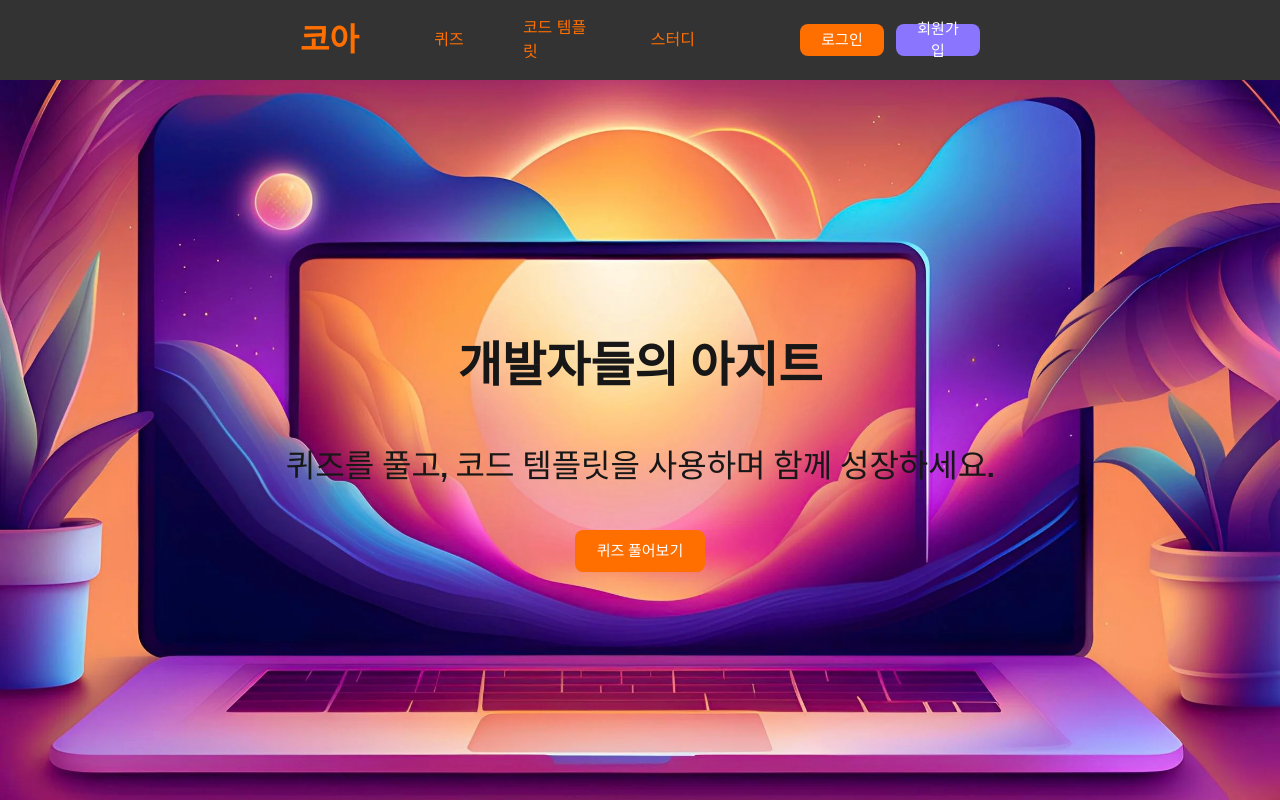
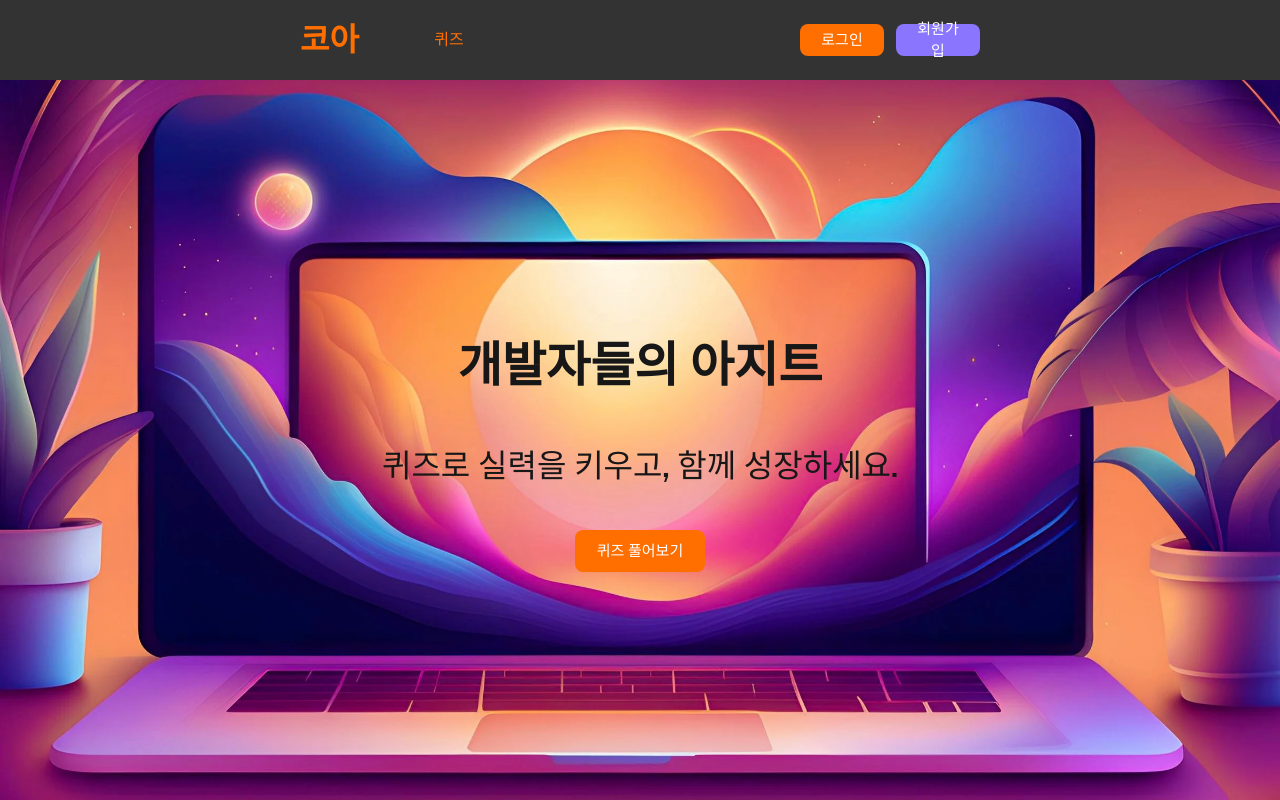
Before and after one commit to BrightJun96/FE_jjalseu_playground, a Next.js app: page / in a window 1280 px wide. Built offline with nearby package versions, Linux system fonts and the light colour scheme.

Commit message:
- 헤더 nav 목록 퀴즈만 남기기 - 헤더 Link 로그인/회원가입 prefetch 활성화 - 퀴즈 프론트엔드 > 언어 옵션 추가

```diff
--- a/app/(page)/quiz/constant.ts
+++ b/app/(page)/quiz/constant.ts
@@ -1,11 +1,18 @@
 // 분야 옵션
 export const FIELD_OPTIONS = [
     {text: '프론트엔드', value: 'frontend'},
-    {text: '백엔드', value: 'backend'},
-    {text: '웹개발', value: 'web'},
+    // {text: '백엔드', value: 'backend'},
+    // {text: '웹개발', value: 'web'},
 ];
 // 언어 옵션
 export const LANGUAGE_OPTIONS = [
+    {text:"전체",value:"all"},
+    {text:"HTML",value:"html"},
+    {text:"CSS",value:"css"},
     {text: '자바스크립트', value: 'javascript'},
-    {text: '자바', value: 'java'},
+    {text:"타입스크립트",value:"typescript"},
+    {text:"리액트",value:"react"},
+    {text:"Next.js",value:"nextjs"},
+
+    // {text: '자바', value: 'java'},
 ]
--- a/app/_components/select/select.tsx
+++ b/app/_components/select/select.tsx
@@ -52,7 +52,8 @@ const Select = ({ options, handleOptionChange,label }: SelectProps) => {
         </div>
       {/*옵션목록*/}
       <div
-        className={`absolute right-0 z-10 mt-2 min-w-[120px] rounded-[12px] bg-white text-black shadow-primary outline-0 ${isClicked ? "block" : "hidden"}`}
+        className={`absolute right-0 z-10
+        mt-2 min-w-[120px] rounded-[12px] bg-white text-black shadow-primary outline-0 border-[1px] border-gray-100 ${isClicked ? "block" : "hidden"}`}
       >
         <div className="py-1" role="none">
           <ul>
--- a/app/_layout/header.tsx
+++ b/app/_layout/header.tsx
@@ -18,14 +18,14 @@ const Header = () => {
             title: "퀴즈",
             link: "quiz",
         },
-        {
-            title: "코드 템플릿",
-            link: "codeTemplate",
-        },
-        {
-            title: "스터디",
-            link: "study",
-        },
+        // {
+        //     title: "코드 템플릿",
+        //     link: "codeTemplate",
+        // },
+        // {
+        //     title: "스터디",
+        //     link: "study",
+        // },
     ]
 
 
@@ -59,13 +59,13 @@ const Header = () => {
             <div className={"flex gap-3 items-center"}>
                 <Link
                     href={"/login"}
-                    prefetch={false}
+                    // prefetch={false}
                 >
                     <PrimaryButton text={"로그인"} color={"primary"} />
                 </Link>
                 <Link
                     href={"/signup"}
-                    prefetch={false}
+                    // prefetch={false}
                 >
                     <PrimaryButton text={"회원가입"} color={"primarySecondary"} />
                 </Link>
--- a/app/layout.tsx
+++ b/app/layout.tsx
@@ -16,7 +16,7 @@ const geistMono = localFont({
 
 export const metadata: Metadata = {
   title: "개발자들의 아지트, 코아",
-  description: "퀴즈를 풀고, 코드 템플릿을 사용하며 함께 성장하세요.",
+  description: "퀴즈를 풀고 함께 성장하세요.",
 };
 
 export default function RootLayout({
--- a/app/page.tsx
+++ b/app/page.tsx
@@ -19,7 +19,7 @@ export default function Home() {
       {/* 내부 카피 컨텐츠  */}
           <div className={"flex justify-center items-center flex-col gap-[40px] pt-[250px]"}>
             <h1 className={"text-headline2 text-center"}>개발자들의 아지트</h1>
-            <p className={"text-headline3 "}>퀴즈를 풀고, 코드 템플릿을 사용하며 함께 성장하세요.</p>
+            <p className={"text-headline3 "}>퀴즈로 실력을 키우고, 함께 성장하세요.</p>
               <Link href={"/quiz"}>
                 <PrimaryButton text={"퀴즈 풀어보기"} color={"primary"} className={"!w-[130px] !h-[42px]"}/>
               </Link>
```
